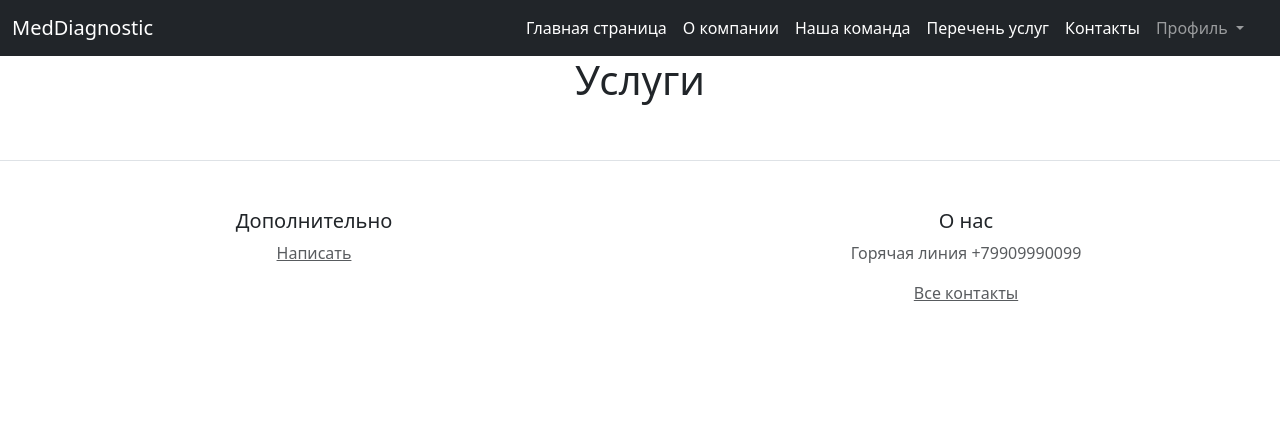
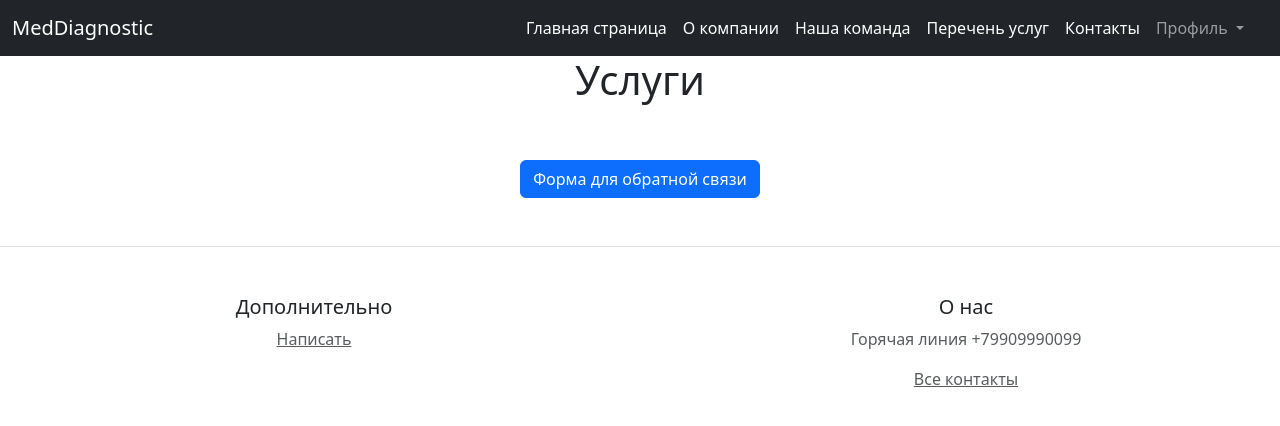
Before and after one commit to Makoto-djow/MedDiagnostic, a Django app: page / in a window 1280 px wide. Shown: the top 426 px of the page. Run offline with Django 5.2, Linux system fonts and the light colour scheme; data that the repository does not hold is empty; some libraries are stand-ins or nearby versions.

Commit message:
third v3

```diff
--- a/catalog/templates/catalog/feedback.html
+++ b/catalog/templates/catalog/feedback.html
@@ -22,7 +22,7 @@
                 </div>
                 <p class="fs-5 text-center">
                 <button type="submit" class="btn btn-lg btn-block btn-outline-success">Отправить</button>
-                <a href="{% url 'catalog:description_list' %}" class="btn btn-lg btn-block btn-outline-danger">Назад</a>
+                <a href="{% url 'catalog:main_page' %}" class="btn btn-lg btn-block btn-outline-danger">Назад</a>
                 </p>
             </form>
         </div>
--- a/catalog/templates/catalog/main_page.html
+++ b/catalog/templates/catalog/main_page.html
@@ -52,6 +52,11 @@
     {% endif %}
     {% endif %}
 </p>
+    <div class="text-center">
+        <div class="text-center">
+            <a class="btn btn-primary" href="{% url 'catalog:feedback' %}" role="button">Форма для обратной связи</a>
+        </div>
+    </div>
 
   </div>
 
--- a/write.txt
+++ b/write.txt
@@ -1 +1 @@
-Ваше сообщение: Вадим, 89152086523, бла
+Ваше сообщение: Вадим, 89152086523, мое сообщение...
```
Also changed, not shown: media/description_media/image/наша_история_ivxOEmn.jpg (added), media/description_media/image/наша_команда_aeP5KND.jpg (added), media/description_media/image/наши_ценности_M18EGzK.webp (added), media/description_media/photo/доктор_1_UkwQxWw.jpeg (added).
